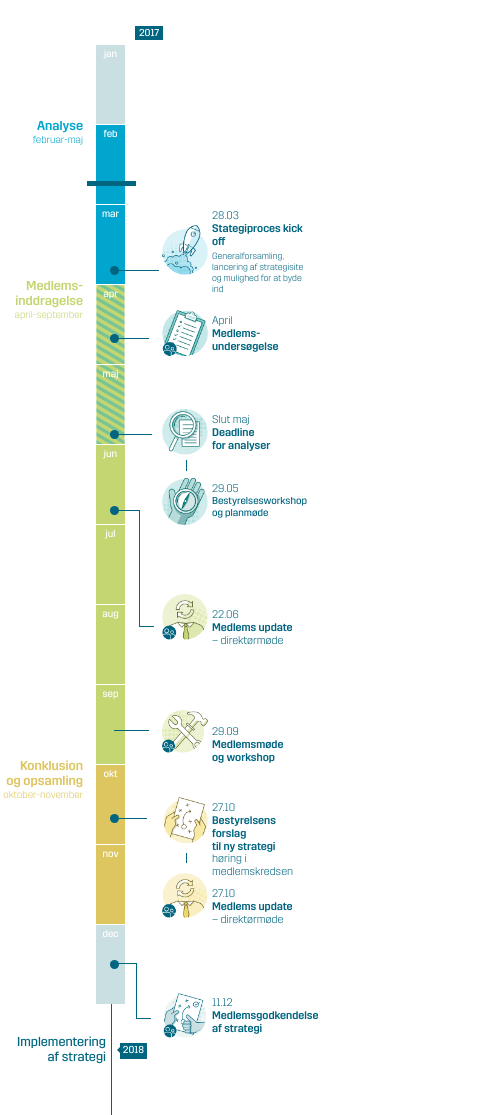
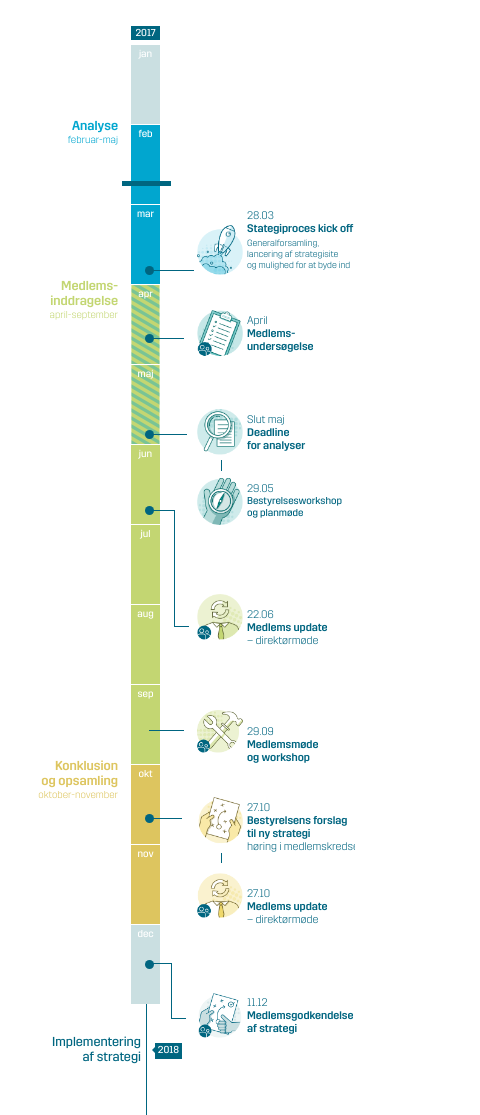
Before and after one commit to anton-suprunov/timeline, a website: page index.html in a window 390 px wide. Shown: the whole page, 480 px wide, since content can reach past the window. Drawn offline with nearby package versions, Linux system fonts and the light colour scheme.

Commit message:
minor mobile changes

```diff
--- a/assets/src/css/scss/_timeline.scss
+++ b/assets/src/css/scss/_timeline.scss
@@ -460,7 +460,7 @@
     &.tml__year_prev {
       top: 26px;
       left: 135px;
-      width: 28px;
+      width: 29px;
     }
 
     &.tml__year_next {
@@ -776,6 +776,7 @@
 @media screen and (max-width: 480px) {
   .tml {
     padding-left: 96px;
+    width: 320px;
   }
 
   .tml__text {
@@ -925,10 +926,21 @@
 
   .tml__title {
     font-size: 11px;
+    width: 120px;
+  }
+  .tml__milestone-text {
+    width: 120px;
+    white-space: normal;
+  }
+
+  .tml__year.tml__year_prev {
+    left: 96px;
+  }
+}
+
+@media screen and (max-width: 320px) {
+  .tml__title,
+  .tml__milestone-text {
     width: 100px;
   }
-  .tml__milestone-text {
-    width: 100px;
-    white-space: normal;
-  }
 }
```
Also changed, not shown: index.html (+1 -1 lines), assets/build/css/main.css, assets/build/css/main.min.css.
